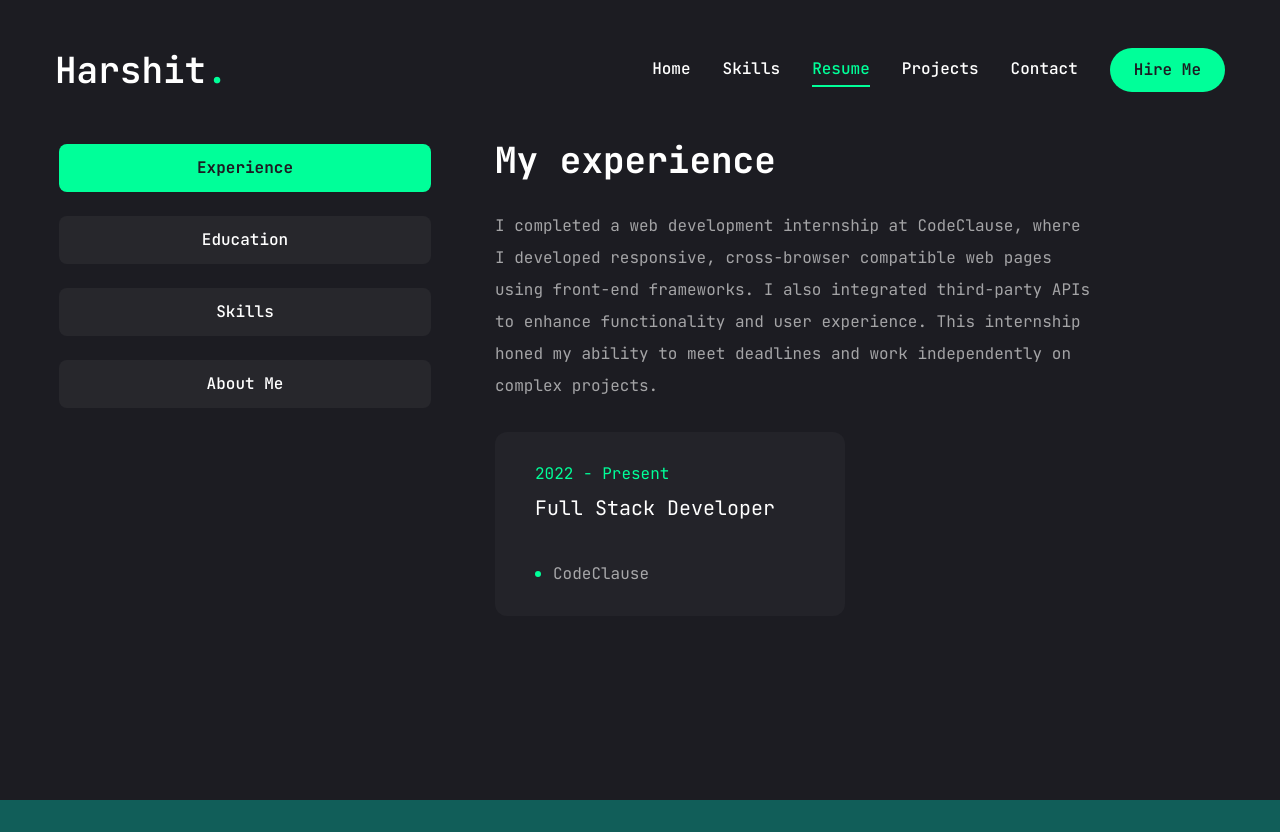
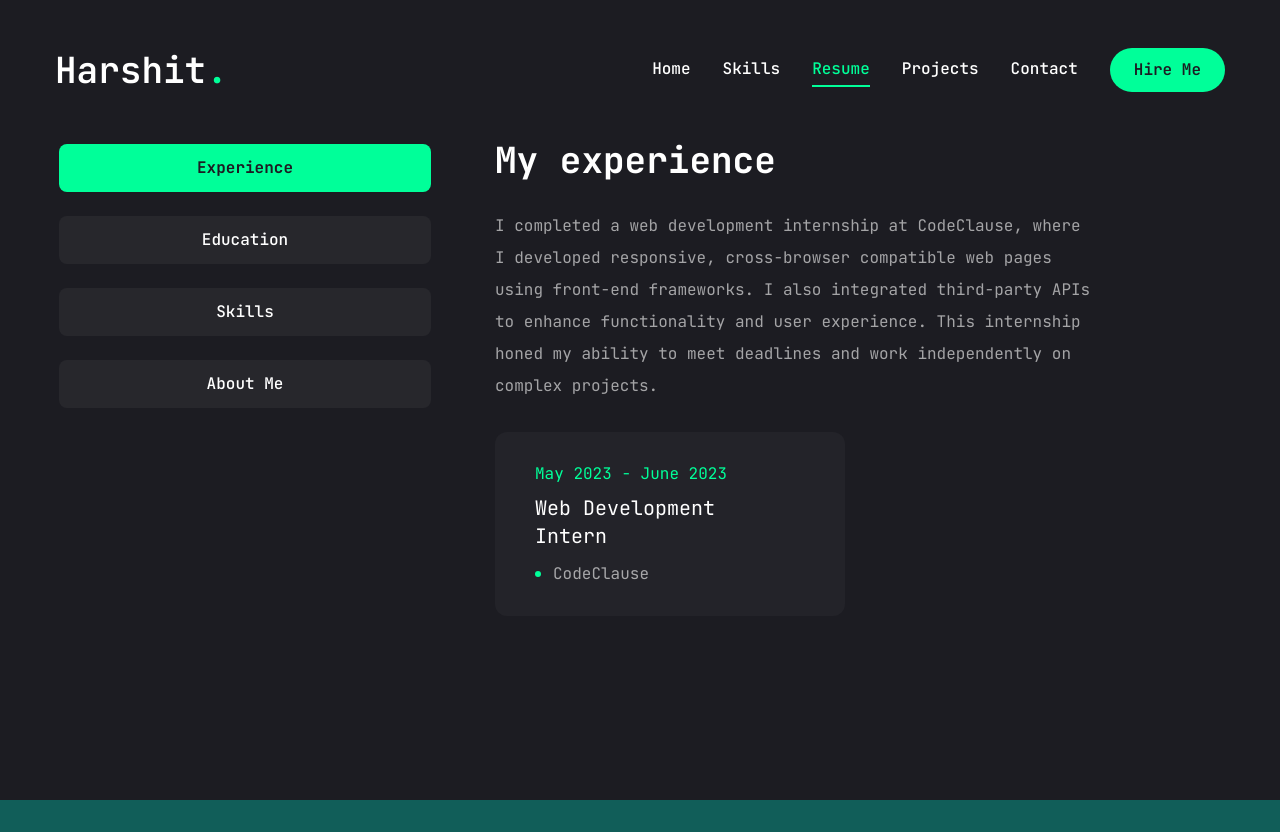
Before and after one commit to Harshitm14/Portfolio, a Next.js app: page /resume in a window 1280 px wide. Built offline with nearby package versions, Linux system fonts and the light colour scheme.

Commit message:
Update page.jsx

```diff
--- a/app/resume/page.jsx
+++ b/app/resume/page.jsx
@@ -66,8 +66,8 @@ const experience = {
   items: [
     {
       company: "CodeClause",
-      position: "Full Stack Developer",
-      duration: "2022 - Present",
+      position: "Web Development Intern",
+      duration: "May 2023 - June 2023",
     },
 
   ]
```
